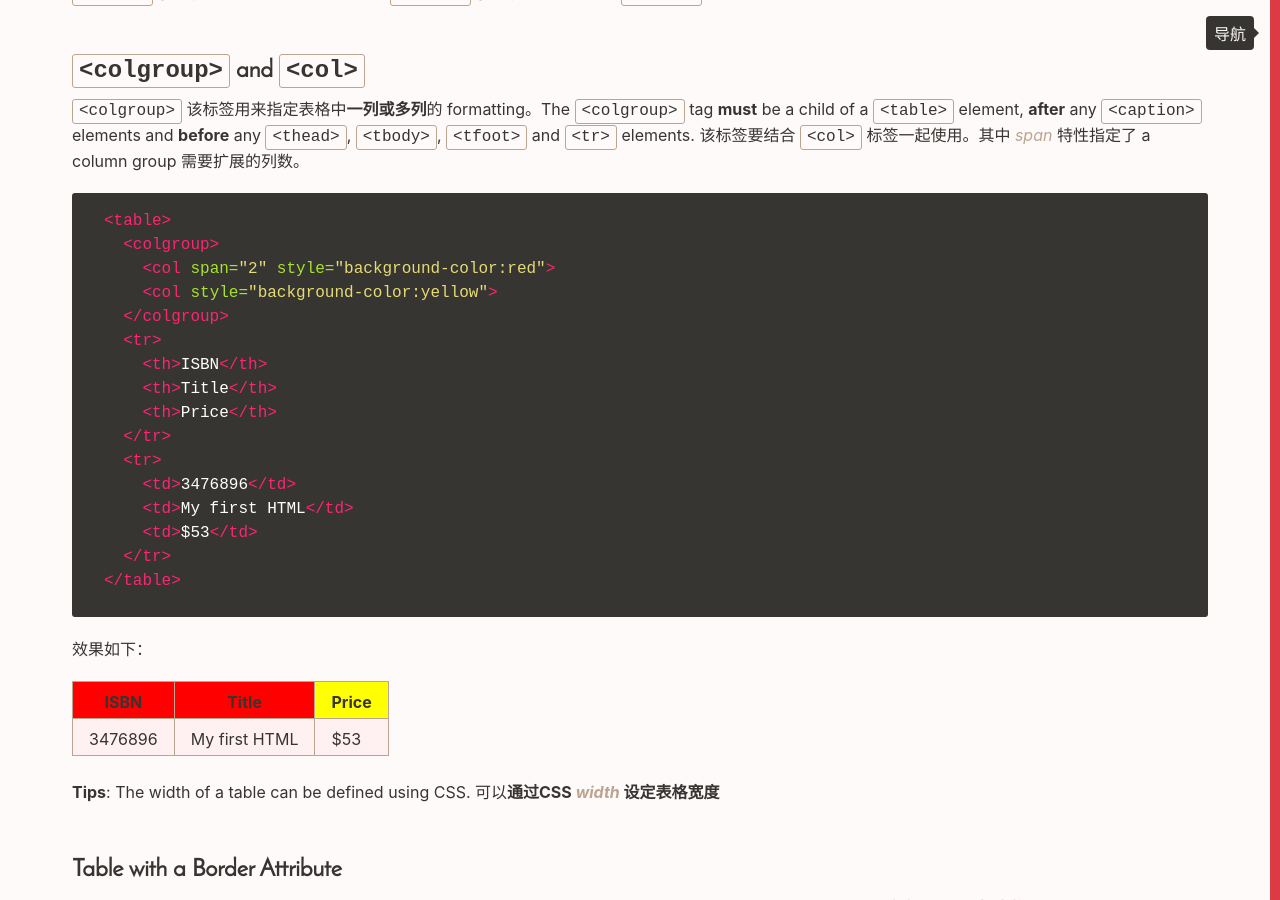
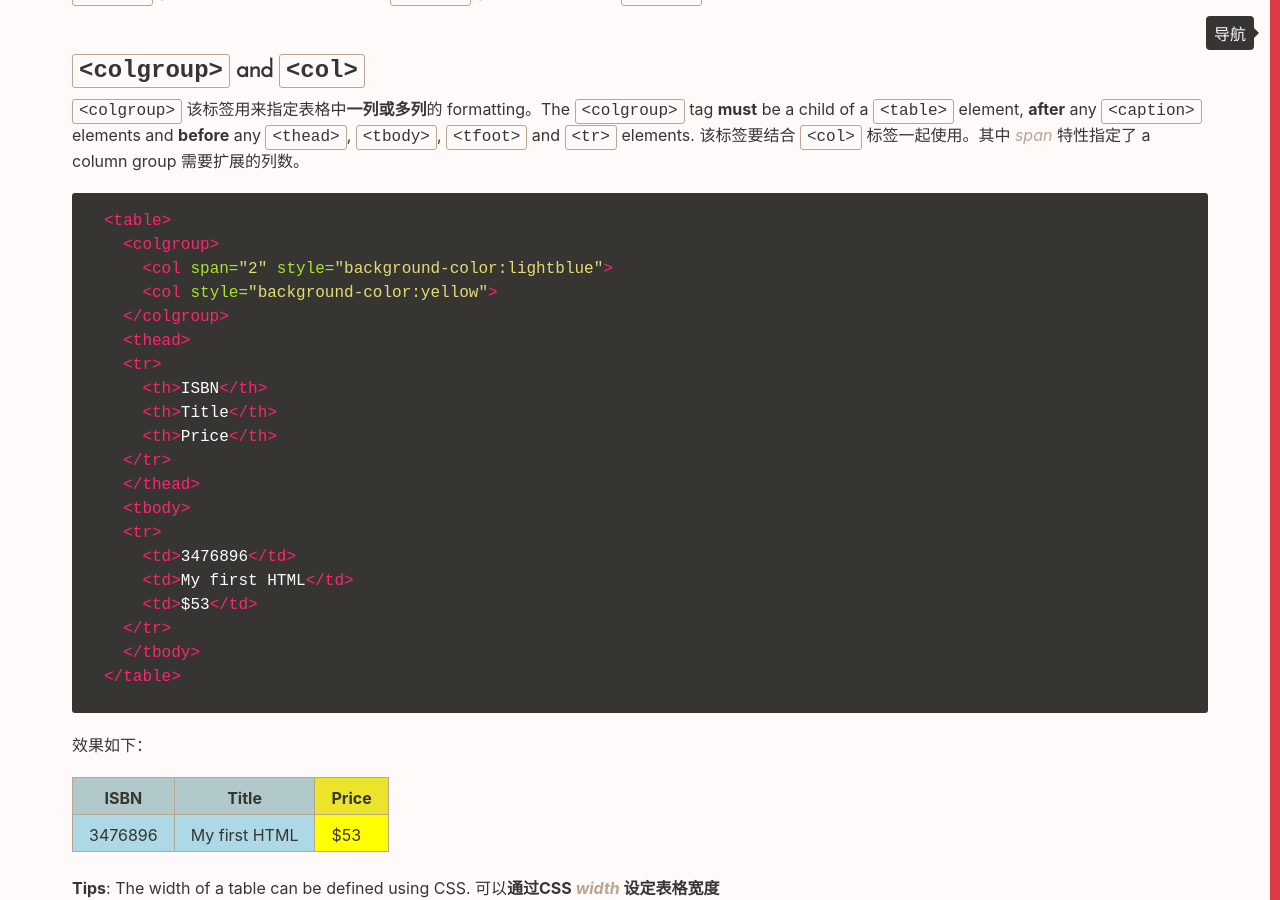
Before and after one commit to Vivi-wu/dive-into-web, a Jekyll site: the page built from _posts/2014-04-13-HTML-Tables.markdown, in a window 1280 px wide and 900 px high, scrolled down 369 px. Built offline with Jekyll 4.4.1, drawn with Linux system fonts in a browser that asks for light colours.

Commit message:
Update html blog

````diff
--- a/_posts/2014-04-13-HTML-Tables.markdown
+++ b/_posts/2014-04-13-HTML-Tables.markdown
@@ -19,19 +19,23 @@ The `<tr>` element defines a **table row** 表格行, the `<th>` element defines
 ```html
 <table>
   <colgroup>
-    <col span="2" style="background-color:red">
+    <col span="2" style="background-color:lightblue">
     <col style="background-color:yellow">
   </colgroup>
+  <thead>
   <tr>
     <th>ISBN</th>
     <th>Title</th>
     <th>Price</th>
   </tr>
+  </thead>
+  <tbody>
   <tr>
     <td>3476896</td>
     <td>My first HTML</td>
     <td>$53</td>
   </tr>
+  </tbody>
 </table>
 ```
 
@@ -39,19 +43,23 @@ The `<tr>` element defines a **table row** 表格行, the `<th>` element defines
 
 <table>
   <colgroup>
-    <col span="2" style="background-color:red">
+    <col span="2" style="background-color:lightblue">
     <col style="background-color:yellow">
   </colgroup>
-  <tr>
-    <th>ISBN</th>
-    <th>Title</th>
-    <th>Price</th>
-  </tr>
-  <tr>
-    <td>3476896</td>
-    <td>My first HTML</td>
-    <td>$53</td>
-  </tr>
+  <thead>
+    <tr>
+      <th>ISBN</th>
+      <th>Title</th>
+      <th>Price</th>
+    </tr>
+  </thead>
+  <tbody>
+    <tr>
+      <td>3476896</td>
+      <td>My first HTML</td>
+      <td>$53</td>
+    </tr>
+  </tbody>
 </table>
 
 **Tips**: The width of a table can be defined using CSS. 可以**通过CSS _width_ 设定表格宽度**
--- a/_posts/2015-01-23-JavaScript-Forms-Validation.markdown
+++ b/_posts/2015-01-23-JavaScript-Forms-Validation.markdown
@@ -54,4 +54,4 @@ HTML5 Forms 规范的核心是功能性动作和语义，而非外观和显示
 5. 只要发生表单验证（不管是在提交表单时，还是直接调用 checkValidity 函数），所有未通过验证的表单都会接收到一
 个 invalid 事件。如果不希望使用浏览器提供的默认的验证反馈，在 invalid 事件处理函数中写明 `event.preventDefault()`。同时为阻止其他程序处理 invalid 事件，调用 `stopPropagation()` 函数。
 
-6. 默认的 from.submit 表现为：将表单数据提交到 action 属性所指向的地址，并刷新页面。
+6. 默认的 form.submit 表现为：将表单数据提交到 action 属性所指向的地址，并刷新页面。
````
